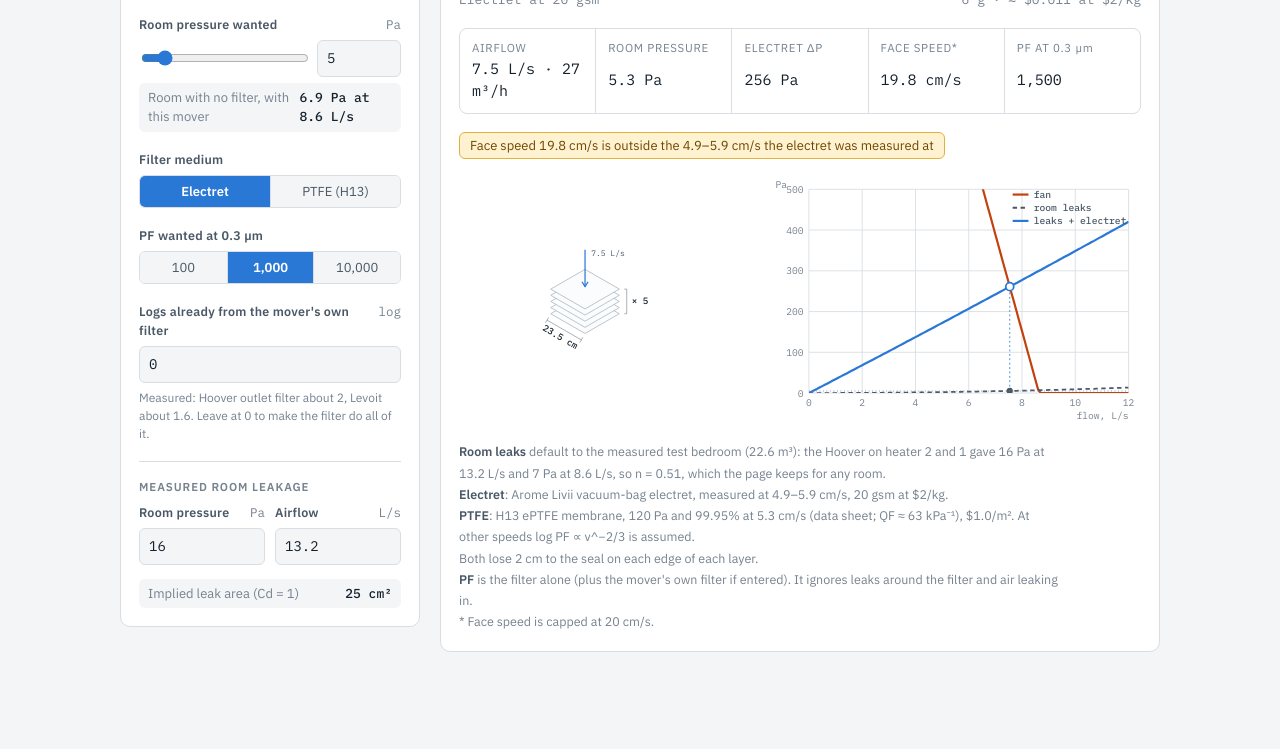
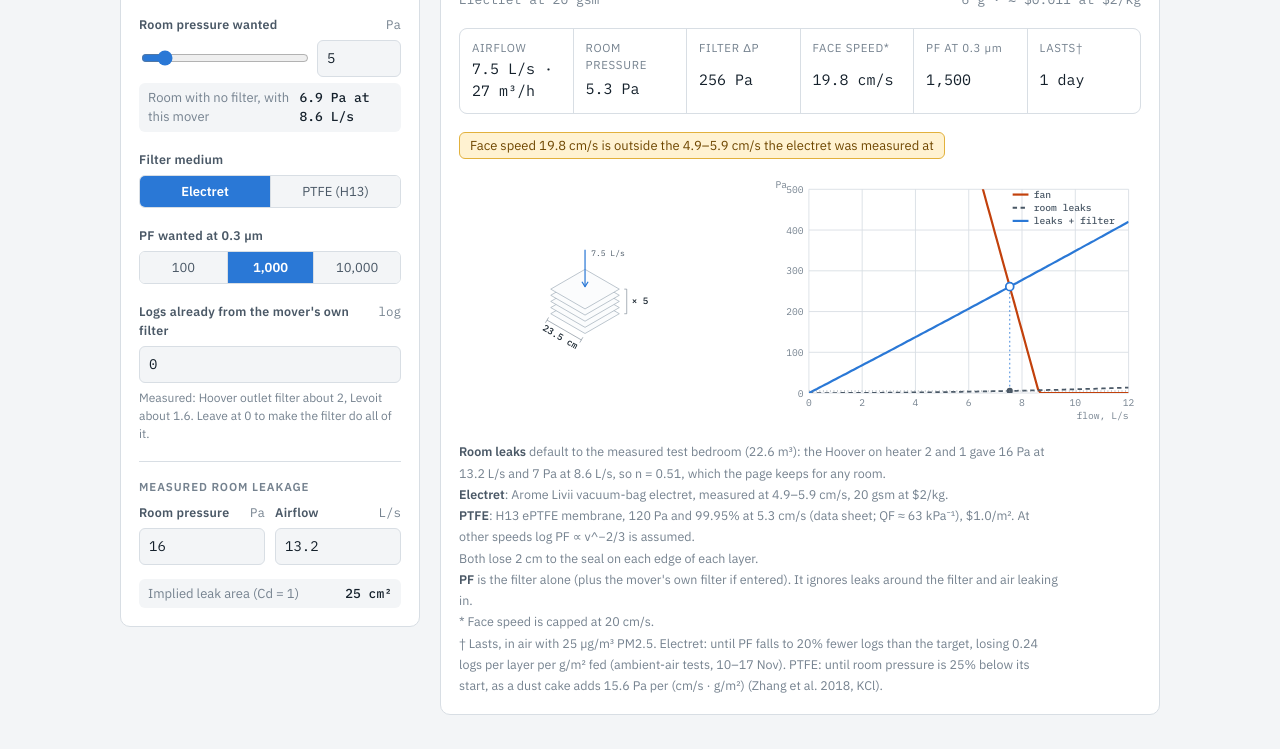
Before and after one commit to mattnewell-cam/cleanroom-electret-sizer, a plain HTML site: page index.html in a window 1280 px wide. Shown: the part 273-1022 px from the top of the page. Before the commit the page ends 973 px from the top, so only its background shows below. Drawn offline with nearby package versions, Linux system fonts and the light colour scheme.

Commit message:
Filter life, CO2 warning, PF shown as > 100,000 above 5 logs
Co-Authored-By: Claude Opus 5.5 <noreply@anthropic.com>

```diff
--- a/index.html
+++ b/index.html
@@ -78,7 +78,7 @@ input[type="range"] { width: 100%; accent-color: var(--accent); }
 .cap { font-size: 11.5px; font-weight: 600; text-transform: uppercase; letter-spacing: 0.08em; color: var(--ink-3); }
 .total { display: grid; gap: 2px; justify-items: end; text-align: right; }
 .total b { font-family: var(--font-mono); font-size: 20px; font-weight: 500; font-variant-numeric: tabular-nums; }
-.spec { display: grid; grid-template-columns: repeat(auto-fit, minmax(130px, 1fr)); gap: 1px; background: var(--line); border: 1px solid var(--line); border-radius: 8px; overflow: hidden; margin: 0; }
+.spec { display: grid; grid-template-columns: repeat(auto-fit, minmax(105px, 1fr)); gap: 1px; background: var(--line); border: 1px solid var(--line); border-radius: 8px; overflow: hidden; margin: 0; }
 .spec div { background: var(--surface); padding: 10px 12px; display: grid; gap: 2px; min-width: 0; }
 .spec dt { font-size: 11.5px; color: var(--ink-3); text-transform: uppercase; letter-spacing: 0.06em; }
 .spec dt .nc, .cap .nc { text-transform: none; }
@@ -192,6 +192,14 @@ const MEDIA = {
 };
 let M = MEDIA.electret;
 const MARGIN = 2;                  // cm lost to the seal on every side of every layer
+// CO₂: 4 people at 0.30 L/min each (measured from one person at rest, 21 Nov), room held under 1% with 420 ppm outside.
+const CO2_MIN_LS = 4 * 0.30 / 60 / (0.01 - 0.00042);   // L/s of supply air, ≈ 2.1
+// Filter life (see life()). Electret rate from the ambient-air loading tests (10–17 Nov 2026, "Electret loading
+// tests" sheet): single-layer filters b, c, e at ~15 cm/s for 6.45 days lost 0.68 / 0.34 / 0.63 log10 PF at 0.3 µm,
+// with ~25 µg/m³ PM2.5 upstream → ~2.1 g/m² fed → ~0.24 logs per layer per g/m² (0.16–0.33).
+const CAIR = 25;                   // µg/m³ PM2.5 in the air the filter sees (as in those tests)
+const ELECTRET_LOSS = 0.24;        // absolute log10 PF lost per electret layer per g/m² of PM2.5 fed
+const CAKE_K = 82.5 / 5.3;         // Pa per (cm/s · g/m²), PTFE cake, Zhang et al. 2018
 const MAX_N = 40, SIDE_MAX = 300;  // cm
 
 // Air movers: fan curves as [Q L/s, p Pa] points, piecewise linear, last segment extended to p = 0.
@@ -241,8 +249,9 @@ const leakDp = (Q, C, n) => Math.pow(Q / C, 1 / n);
 const leakQ = (dp, C, n) => C * Math.pow(dp, n);
 
 // Operating point: fan pressure = room pressure (leaks) + electret Δp. All terms monotonic, so bisect.
-function operate(src, C, n, layers, aEff) {
-  const filt = Q => layers > 0 ? layers * M.R * (Q * 1000 / aEff) : 0;
+// cake: extra resistance from a loaded dust cake, Pa per cm/s (PTFE only).
+function operate(src, C, n, layers, aEff, cake = 0) {
+  const filt = Q => layers > 0 ? (layers * M.R + cake) * (Q * 1000 / aEff) : 0;
   const f = Q => fanP(src.pts, Q) - leakDp(Q, C, n) - filt(Q);
   let lo = 0, hi = fanQzero(src.pts);
   if (f(hi) > 0) return null;
@@ -276,6 +285,31 @@ function design(src, C, n, target, L, vmax) {
   return best;
 }
 
+// ---------------------------------------------------------------- filter life
+// Particle mass reaching the filter, g/m² per day = CAIR (µg/m³) × face speed × time.
+// Electret: loses ELECTRET_LOSS absolute logs per layer per g/m² fed (ambient-air tests); life ends when total logs
+// fall 20% below the target's logs. PTFE: a surface cake adds CAKE_K Pa per (cm/s · g/m²) (Zhang et al. 2018, KCl,
+// 82.5 Pa per g/m² at 5.3 cm/s); flow falls as it builds, and life ends when room pressure is 25% below its start.
+function life(b, src, C, n) {
+  const aEff = (b.side - 2 * MARGIN) ** 2;
+  const perDay = v => CAIR * 1e-6 * (v / 100) * 86400;                    // g/m² per day at face speed v (cm/s)
+  if (S.media === 'electret') {
+    const floor = 0.8 * S.logs - S.own;
+    if (b.logs <= floor) return 0;
+    return (b.logs - floor) / (b.layers * ELECTRET_LOSS * perDay(b.v));
+  }
+  let m = 0, t = 0;
+  const dt = 0.25;
+  while (t < 2000) {
+    const op = operate(src, C, n, b.layers, aEff, CAKE_K * m);
+    if (!op || op.room < 0.75 * b.room) return t;
+    m += perDay(op.Q * 1000 / aEff) * dt;
+    t += dt;
+  }
+  return Infinity;
+}
+const daysStr = d => d < 1 ? '< 1 day' : d < 1.5 ? '1 day' : d < 60 ? `${Math.round(d)} days` : d < 730 ? `${Math.round(d / 30.4)} months` : '> 2 years';
+
 // ---------------------------------------------------------------- state & inputs
 const $ = id => document.getElementById(id);
 const S = { src: 'h1', media: 'electret', roomDp: 5, logs: 3, own: 0, mp: 16, mq: 13.2, n: 0.51, vmax: 20 };
@@ -298,7 +332,7 @@ const fcm = x => Number.isInteger(x) ? String(x) : x.toFixed(1);
 const f1 = x => x >= 100 ? Math.round(x).toLocaleString('en-GB') : x >= 10 ? x.toFixed(1) : x.toFixed(2);
 const pa = x => `${x >= 10 ? Math.round(x) : x.toFixed(1)} Pa`;
 const ls = q => `${q.toFixed(1)} L/s`;
-const pfStr = L => Number(Math.pow(10, L).toPrecision(2)).toLocaleString('en-GB');
+const pfStr = L => L >= 5 ? '> 100,000' : Number(Math.pow(10, L).toPrecision(2)).toLocaleString('en-GB');
 const usd = x => '≈ $' + (x < 1 ? x.toPrecision(2) : x.toFixed(2));
 const el = (tag, attrs = {}, text) => { const e = document.createElementNS('http://www.w3.org/2000/svg', tag); for (const k in attrs) e.setAttribute(k, attrs[k]); if (text != null) e.textContent = text; return e; };
 
@@ -342,9 +376,10 @@ function render() {
   const rows = [
     ['Airflow', `${ls(b.Q)} · ${Math.round(b.Q * 3.6)} m³/h`],
     ['Room pressure', pa(b.room)],
-    ['Electret Δp', pa(b.filt)],
+    ['Filter Δp', pa(b.filt)],
     ['Face speed*', `${b.v.toFixed(1)} cm/s`],
     ['PF at 0.3 µm', S.own > 0 ? `${pfStr(b.logs)} × ${pfStr(S.own)} = ${pfStr(b.logs + S.own)}` : pfStr(b.logs)],
+    ['Lasts†', daysStr(life(b, src, C, n))],
   ];
   for (const [k, v] of rows) {
     const d = document.createElement('div'), dt = document.createElement('dt'), dd = document.createElement('dd');
@@ -354,6 +389,7 @@ function render() {
     dd.textContent = v; d.append(dt, dd); spec.append(d);
   }
   if (b.v > M.hi || b.v < M.lo) flag(`Face speed ${b.v.toFixed(1)} cm/s is outside ${M.range}`);
+  if (b.Q < CO2_MIN_LS) flag(`Airflow ${ls(b.Q)} is below the ${ls(CO2_MIN_LS)} that keeps CO₂ under 1% with 4 people in the room`);
   if (b.room > S.roomDp * 1.5 + 1) flag(`The mover pushes the room to ${pa(b.room)}, above the ${pa(S.roomDp)} asked for`);
 
   drawStack(b);
@@ -399,7 +435,7 @@ function drawPQ(src, C, n, b) {
   curves.append(el('line', { x1: X(0), x2: X(xMax), y1: Y(S.roomDp), y2: Y(S.roomDp), stroke: 'var(--ink-3)', 'stroke-width': 1, 'stroke-dasharray': '1 3' }));
   g.append(curves);
   // legend
-  const lg = [['var(--fan)', 'fan', ''], ['var(--leak)', 'room leaks', '5 4'], ['var(--sys)', 'leaks + electret', '']];
+  const lg = [['var(--fan)', 'fan', ''], ['var(--leak)', 'room leaks', '5 4'], ['var(--sys)', 'leaks + filter', '']];
   lg.forEach(([c, t, dash], i) => {
     const y = mt + 6 + i * 15, x = X(xMax) - 132;
     g.append(el('line', { x1: x, x2: x + 18, y1: y, y2: y, stroke: c, 'stroke-width': 2.5, 'stroke-dasharray': dash }));
@@ -453,7 +489,9 @@ function drawStack(b) {
     '<b>PTFE</b>: H13 ePTFE membrane, 120 Pa and 99.95% at 5.3 cm/s (data sheet; QF ≈ 63 kPa⁻¹), $1.0/m². At other speeds log PF ∝ v^−2/3 is assumed.<br>' +
     'Both lose 2 cm to the seal on each edge of each layer.<br>' +
     '<b>PF</b> is the filter alone (plus the mover\'s own filter if entered). It ignores leaks around the filter and air leaking in.<br>' +
-    `* Face speed is capped at ${S.vmax} cm/s.`;
+    `* Face speed is capped at ${S.vmax} cm/s.<br>` +
+    `† Lasts, in air with ${CAIR} µg/m³ PM2.5. Electret: until PF falls to 20% fewer logs than the target, losing ${ELECTRET_LOSS} logs per layer per g/m² fed (ambient-air tests, 10–17 Nov). ` +
+    'PTFE: until room pressure is 25% below its start, as a dust cake adds 15.6 Pa per (cm/s · g/m²) (Zhang et al. 2018, KCl).';
 }
 bind('rpr', 'rp', 'roomDp');
 bind(null, 'own', 'own');
```
